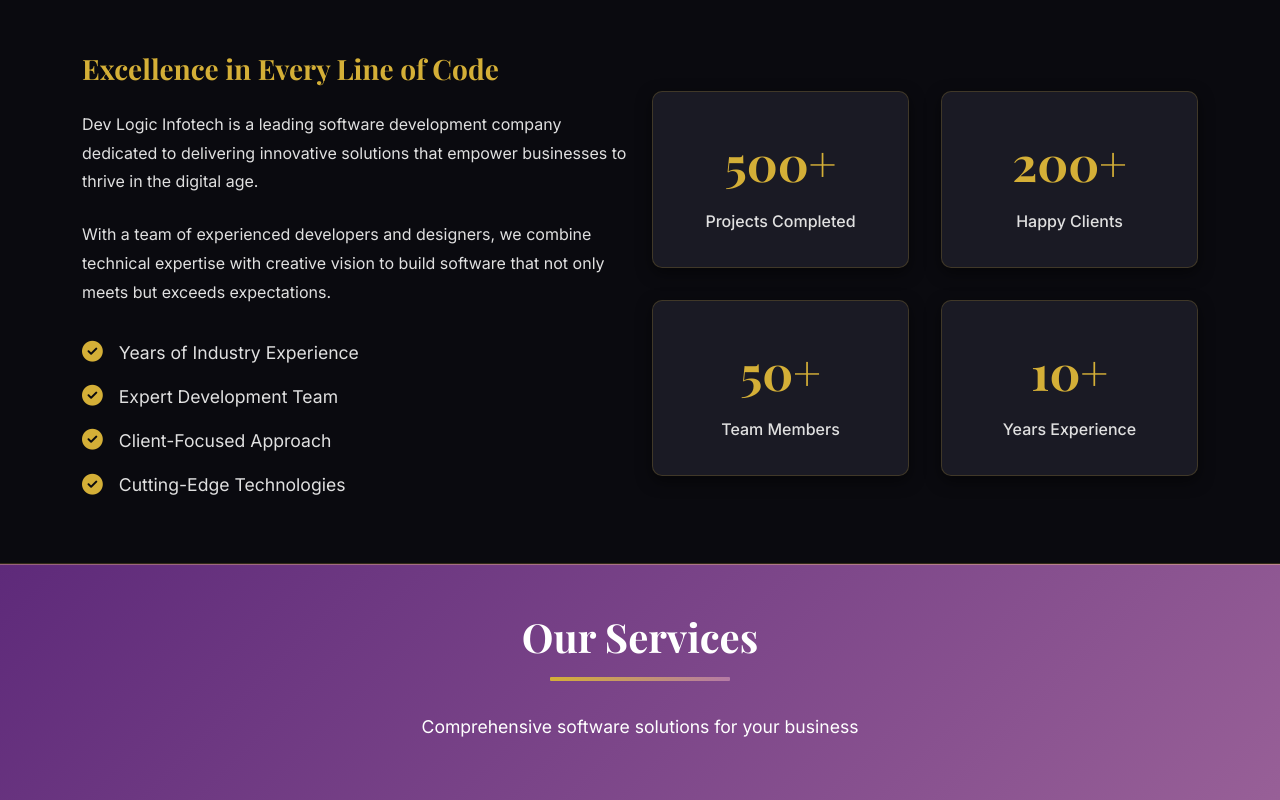
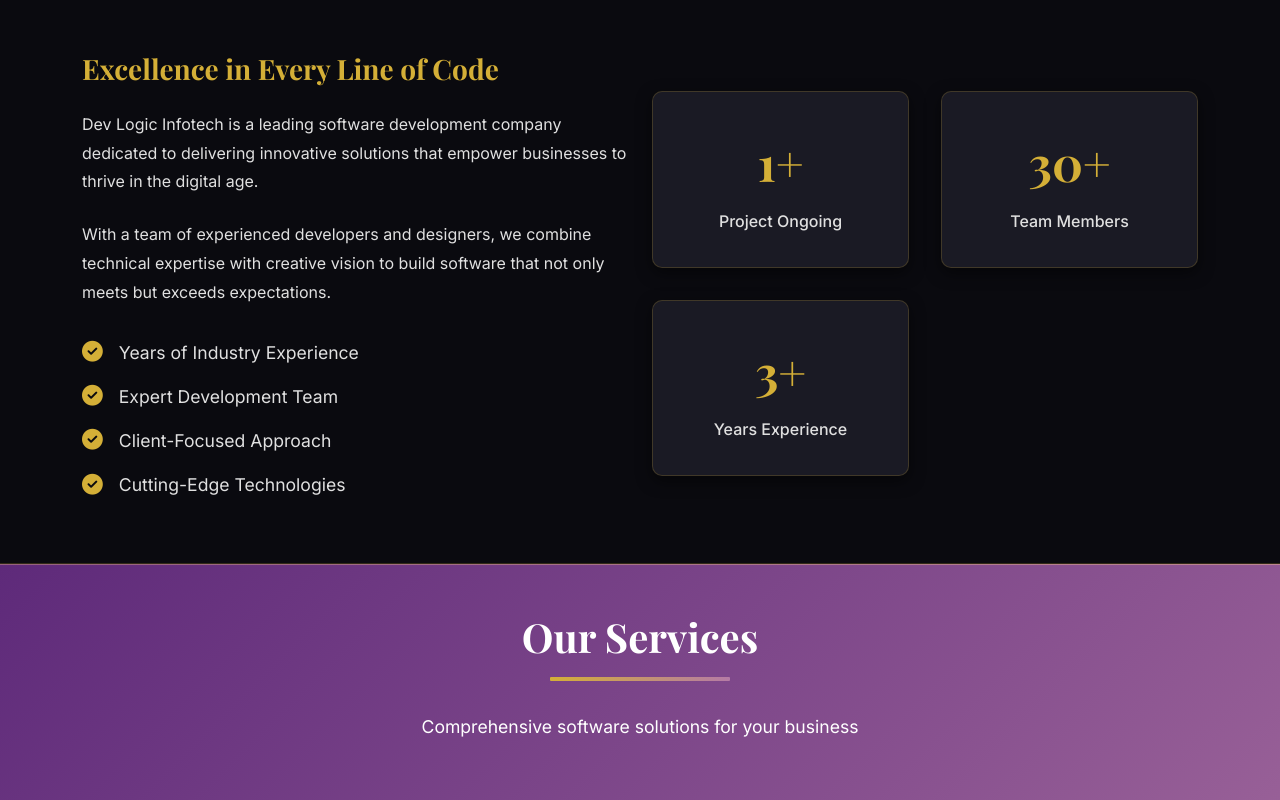
Before and after one commit to swamytumu/Dev_Logic, a plain HTML site: page index.html in a window 1280 px wide. Shown: the part 1020-1820 px from the top of the page. Drawn offline with nearby package versions, Linux system fonts and the light colour scheme.

Commit message:
update website

```diff
--- a/index.html
+++ b/index.html
@@ -19,7 +19,7 @@
     <nav class="navbar navbar-expand-lg navbar-dark fixed-top" id="mainNav">
         <div class="container">
             <a class="navbar-brand d-flex align-items-center" href="#home">
-                <img src="images/company logo.jpg" alt="Dev Logic Infotech Logo" class="logo-img me-3">
+                <img src="images/DEV_LOGIC_logo-2.png" alt="Dev Logic Infotech Logo" class="logo-img me-3">
                 <span class="logo-text-brand">
                     <span class="logo-dev-logic">DEV LOGIC</span>
                     <span class="logo-infotech">INFOTECH</span>
@@ -141,19 +141,16 @@
                 <div class="col-lg-6">
                     <div class="about-stats">
                         <div class="stat-card">
-                            <div class="stat-number" data-target="500">0</div>
-                            <div class="stat-label">Projects Completed</div>
+                            <div class="stat-number" data-target="1">0</div>
+                            <div class="stat-label">Project Ongoing</div>
                         </div>
+
                         <div class="stat-card">
-                            <div class="stat-number" data-target="200">0</div>
-                            <div class="stat-label">Happy Clients</div>
-                        </div>
-                        <div class="stat-card">
-                            <div class="stat-number" data-target="50">0</div>
+                            <div class="stat-number" data-target="30">0</div>
                             <div class="stat-label">Team Members</div>
                         </div>
                         <div class="stat-card">
-                            <div class="stat-number" data-target="10">0</div>
+                            <div class="stat-number" data-target="3">0</div>
                             <div class="stat-label">Years Experience</div>
                         </div>
                     </div>
@@ -329,6 +326,7 @@
                     </div>
                 </div>
             </div>
+            <!--
             <div class="row">
                 <div class="col-lg-12">
                     <h3 class="text-center mb-4" style="color: var(--primary);">Open Positions</h3>
@@ -374,7 +372,7 @@
             </div>
         </div>
     </section>
-
+-->
     <!-- Job Application Modal -->
     <div class="modal fade" id="jobApplicationModal" tabindex="-1" aria-labelledby="jobApplicationModalLabel" aria-hidden="true">
         <div class="modal-dialog modal-lg">
@@ -460,7 +458,7 @@
                     <div class="contact-info">
                         <i class="fas fa-map-marker-alt"></i>
                         <h5>Address</h5>
-                        <p> 2-108/2,Ballem Vari Street,SVS Colony <br>Ramavarapadu,Vijayawada-520008</p>
+                        <p><br>Vijayawada-520008</p>
                     </div>
                 </div>
                 <div class="col-md-4 text-center">
@@ -474,7 +472,7 @@
                     <div class="contact-info">
                         <i class="fas fa-envelope"></i>
                         <h5>Email</h5>
-                        <p>info@devlogic.com</p>
+                        <p>info@devlogicinfotech.com</p>
                     </div>
                 </div>
             </div>
```
Also changed, not shown: images/DEV_LOGIC_logo-2.png (added), 2 other files.
